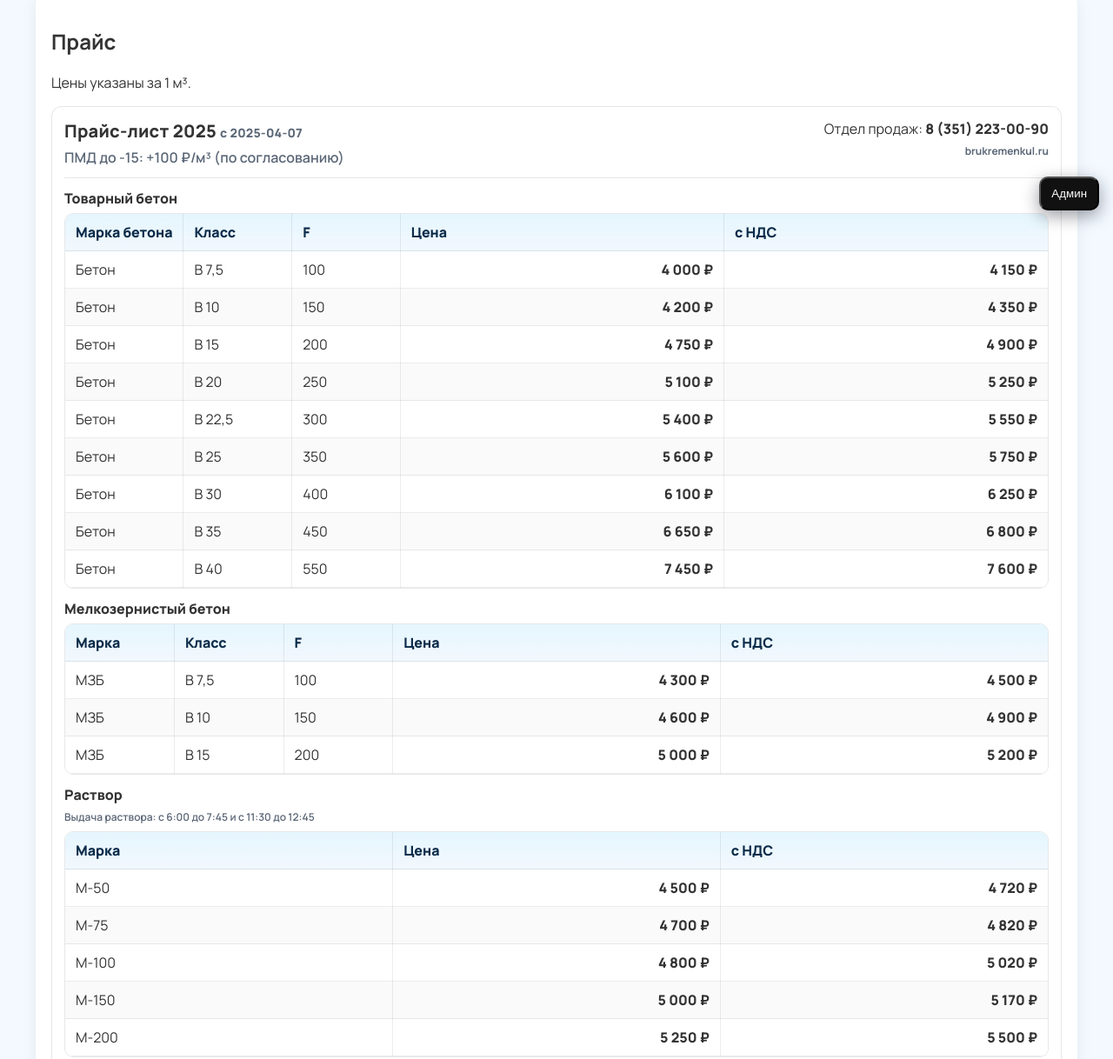
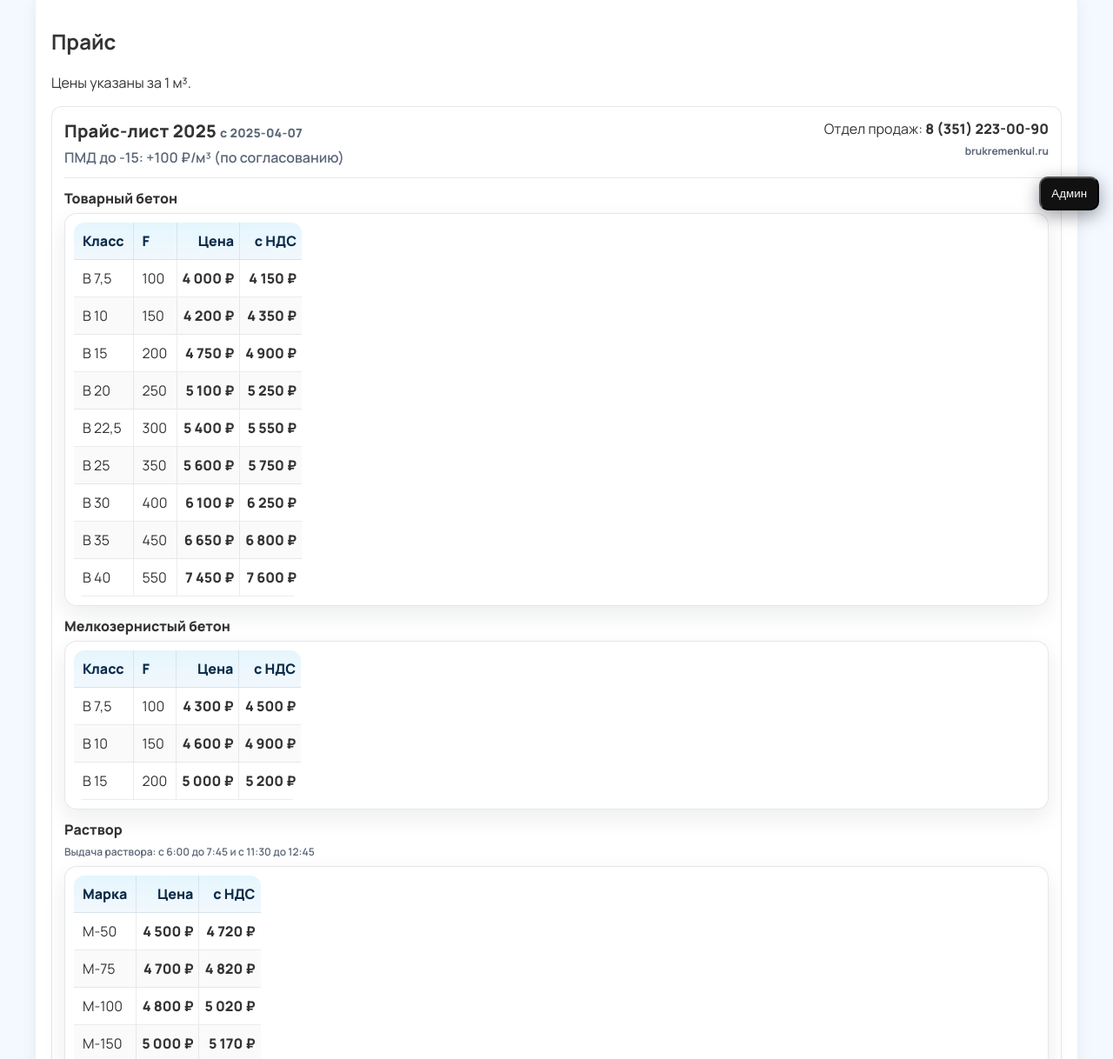
Before and after one commit to IMNJL/concrete_factory, a plain HTML site: page frontend/index.html in a window 1280 px wide. Shown: the part 542-1760 px from the top of the page at 87% size. Drawn offline with Linux system fonts and the light colour scheme; files whose address does not match are found by name.

Commit message:
<03.02.2026 16:55> <fix2 table with prices>

```diff
--- a/assets/concretePriceInfo.json
+++ b/assets/concretePriceInfo.json
@@ -25,38 +25,36 @@
       "type": "table",
       "title": "Товарный бетон",
       "columns": [
-        { "key": "name", "label": "Марка бетона" },
         { "key": "mark", "label": "Класс" },
         { "key": "frost", "label": "F" },
         { "key": "price", "label": "Цена" },
         { "key": "priceVat", "label": "с НДС" }
       ],
       "rows": [
-        { "name": "Бетон", "mark": "B 7,5", "frost": "100", "price": 4000, "priceVat": 4150 },
-        { "name": "Бетон", "mark": "B 10", "frost": "150", "price": 4200, "priceVat": 4350 },
-        { "name": "Бетон", "mark": "B 15", "frost": "200", "price": 4750, "priceVat": 4900 },
-        { "name": "Бетон", "mark": "B 20", "frost": "250", "price": 5100, "priceVat": 5250 },
-        { "name": "Бетон", "mark": "B 22,5", "frost": "300", "price": 5400, "priceVat": 5550 },
-        { "name": "Бетон", "mark": "B 25", "frost": "350", "price": 5600, "priceVat": 5750 },
-        { "name": "Бетон", "mark": "B 30", "frost": "400", "price": 6100, "priceVat": 6250 },
-        { "name": "Бетон", "mark": "B 35", "frost": "450", "price": 6650, "priceVat": 6800 },
-        { "name": "Бетон", "mark": "B 40", "frost": "550", "price": 7450, "priceVat": 7600 }
+        { "mark": "B 7,5", "frost": "100", "price": 4000, "priceVat": 4150 },
+        { "mark": "B 10", "frost": "150", "price": 4200, "priceVat": 4350 },
+        { "mark": "B 15", "frost": "200", "price": 4750, "priceVat": 4900 },
+        { "mark": "B 20", "frost": "250", "price": 5100, "priceVat": 5250 },
+        { "mark": "B 22,5", "frost": "300", "price": 5400, "priceVat": 5550 },
+        { "mark": "B 25", "frost": "350", "price": 5600, "priceVat": 5750 },
+        { "mark": "B 30", "frost": "400", "price": 6100, "priceVat": 6250 },
+        { "mark": "B 35", "frost": "450", "price": 6650, "priceVat": 6800 },
+        { "mark": "B 40", "frost": "550", "price": 7450, "priceVat": 7600 }
       ]
     },
     {
       "type": "table",
       "title": "Мелкозернистый бетон",
       "columns": [
-        { "key": "name", "label": "Марка" },
         { "key": "mark", "label": "Класс" },
         { "key": "frost", "label": "F" },
         { "key": "price", "label": "Цена" },
         { "key": "priceVat", "label": "с НДС" }
       ],
       "rows": [
-        { "name": "МЗБ", "mark": "B 7,5", "frost": "100", "price": 4300, "priceVat": 4500 },
-        { "name": "МЗБ", "mark": "B 10", "frost": "150", "price": 4600, "priceVat": 4900 },
-        { "name": "МЗБ", "mark": "B 15", "frost": "200", "price": 5000, "priceVat": 5200 }
+        { "mark": "B 7,5", "frost": "100", "price": 4300, "priceVat": 4500 },
+        { "mark": "B 10", "frost": "150", "price": 4600, "priceVat": 4900 },
+        { "mark": "B 15", "frost": "200", "price": 5000, "priceVat": 5200 }
       ]
     },
     {
--- a/frontend/css/styles.css
+++ b/frontend/css/styles.css
@@ -375,23 +375,38 @@ h1 {
 
 .price-table-wrap {
   overflow-x: auto;
+  overflow-y: hidden;
   border: 1px solid rgba(17, 24, 39, 0.10);
-  border-radius: 10px;
+  border-radius: 14px;
+  padding: 10px;
+  background: rgba(255, 255, 255, 0.75);
+  box-shadow: 0 10px 26px rgba(16, 24, 40, 0.08);
 }
 
 .price-table {
-  width: 100%;
-  border-collapse: collapse;
-  min-width: 520px;
+  width: max-content;
+  display: inline-table;
+  border-collapse: separate;
+  border-spacing: 0;
+  min-width: 0;
   background: #fff;
+  border-radius: 12px;
+  overflow: hidden;
 }
 
 .price-table th,
 .price-table td {
-  padding: 10px 12px;
+  padding: 10px 10px;
   border-bottom: 1px solid rgba(17, 24, 39, 0.08);
   border-right: 1px solid rgba(17, 24, 39, 0.08);
   vertical-align: middle;
+}
+
+.price-table th.price-head,
+.price-table td.price-cell {
+  padding-left: 6px;
+  padding-right: 6px;
+  text-align: right;
 }
 
 .price-table th:last-child,
--- a/frontend/js/main.js
+++ b/frontend/js/main.js
@@ -83,32 +83,16 @@ document.addEventListener('DOMContentLoaded', ()=>{
       const cols = Array.isArray(sec.columns) ? sec.columns : []
       const rows = Array.isArray(sec.rows) ? sec.rows : []
 
-      const colKeys = cols.map(c=>c && c.key).filter(Boolean)
-      const isFiveColPrice = cols.length === 5 && colKeys.includes('price') && colKeys.includes('priceVat')
-      const isThreeColPrice = cols.length === 3 && colKeys.includes('price') && colKeys.includes('priceVat')
-      const colgroup = (isFiveColPrice || isThreeColPrice)
-        ? (()=>{
-            if(isFiveColPrice){
-              // First three columns (Марка/Класс/F) together ~1/3 width
-              return `<colgroup>
-                <col style=\"width:11.11%\">
-                <col style=\"width:11.11%\">
-                <col style=\"width:11.11%\">
-                <col style=\"width:33.33%\">
-                <col style=\"width:33.33%\">
-              </colgroup>`
-            }
-            // 3-col tables: keep first column about 1/3
-            return `<colgroup>
-              <col style=\"width:33.33%\">
-              <col style=\"width:33.33%\">
-              <col style=\"width:33.33%\">
-            </colgroup>`
-          })()
-        : ''
+      // Do not force percentage widths — keep the table compact so prices stay close to the left.
+      const colgroup = ''
 
       const thead = cols.length
-        ? `<thead><tr>${cols.map(c=>`<th>${escapeHtml(c.label || c.key || '')}</th>`).join('')}</tr></thead>`
+        ? `<thead><tr>${cols.map(c=>{
+            const key = c && c.key
+            const isPrice = key === 'price' || key === 'priceVat'
+            const cls = isPrice ? ' class="price-head"' : ''
+            return `<th${cls}>${escapeHtml(c.label || c.key || '')}</th>`
+          }).join('')}</tr></thead>`
         : ''
 
       const tbody = `<tbody>${rows.map(r=>{
```
